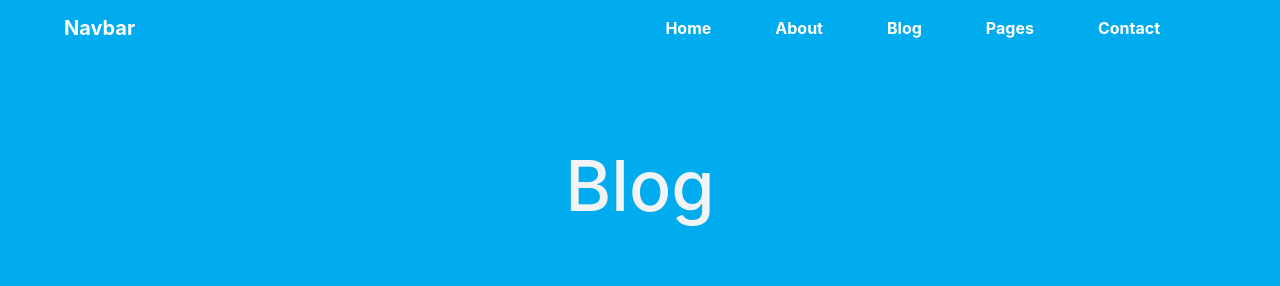
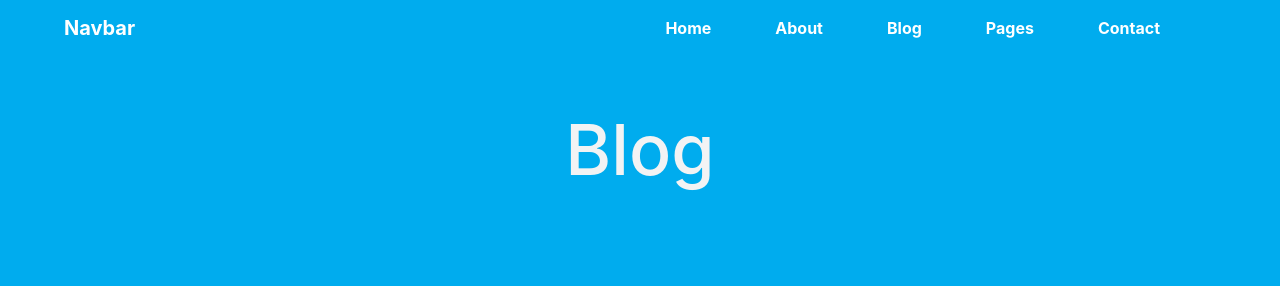
Before and after one commit to wachidaljawi/project_compro, a plain HTML site: page blog.html in a window 1280 px wide. Shown: the top 286 px of the page. Drawn offline with Linux system fonts and the light colour scheme.

```diff
--- a/blog.html
+++ b/blog.html
@@ -34,11 +34,11 @@
         </div>
     </nav>
     <div class="blog text-center mt-4">
-        <div class="row">
-            <div class="col-sm-12">
-                <h1 class="text-center" style="color: #F2F3F4; font-size: 70px;margin-top: 120px;">Blog</h1>
-            </div>
-        </div>
+        <!-- <div class="row">
+            <div class="col-sm-12"> -->
+        <h1 class="text-center" style="color: #F2F3F4; font-size: 70px;"><br> Blog</h1>
+        <!-- </div>
+        </div> -->
     </div>
     <div class="container container-isi mt-4">
         <div class="row row-isi mt-5">
```
